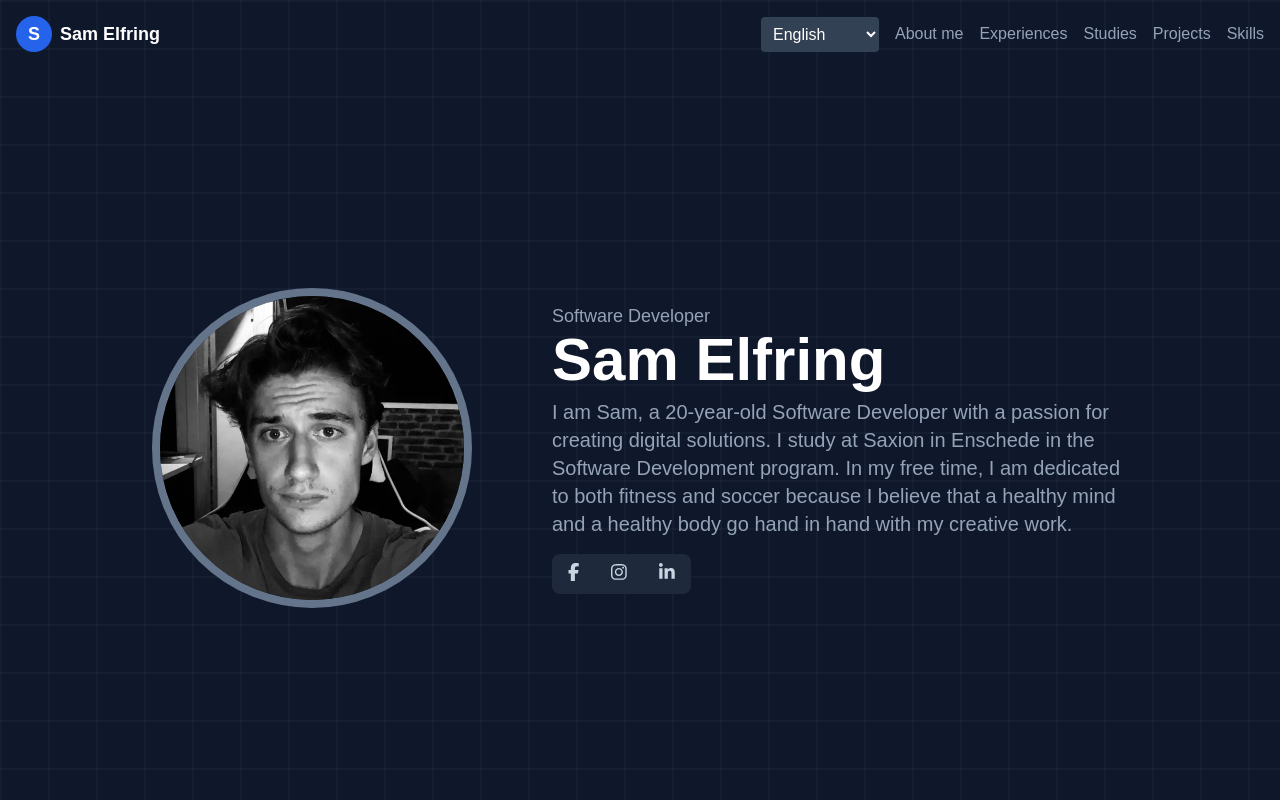
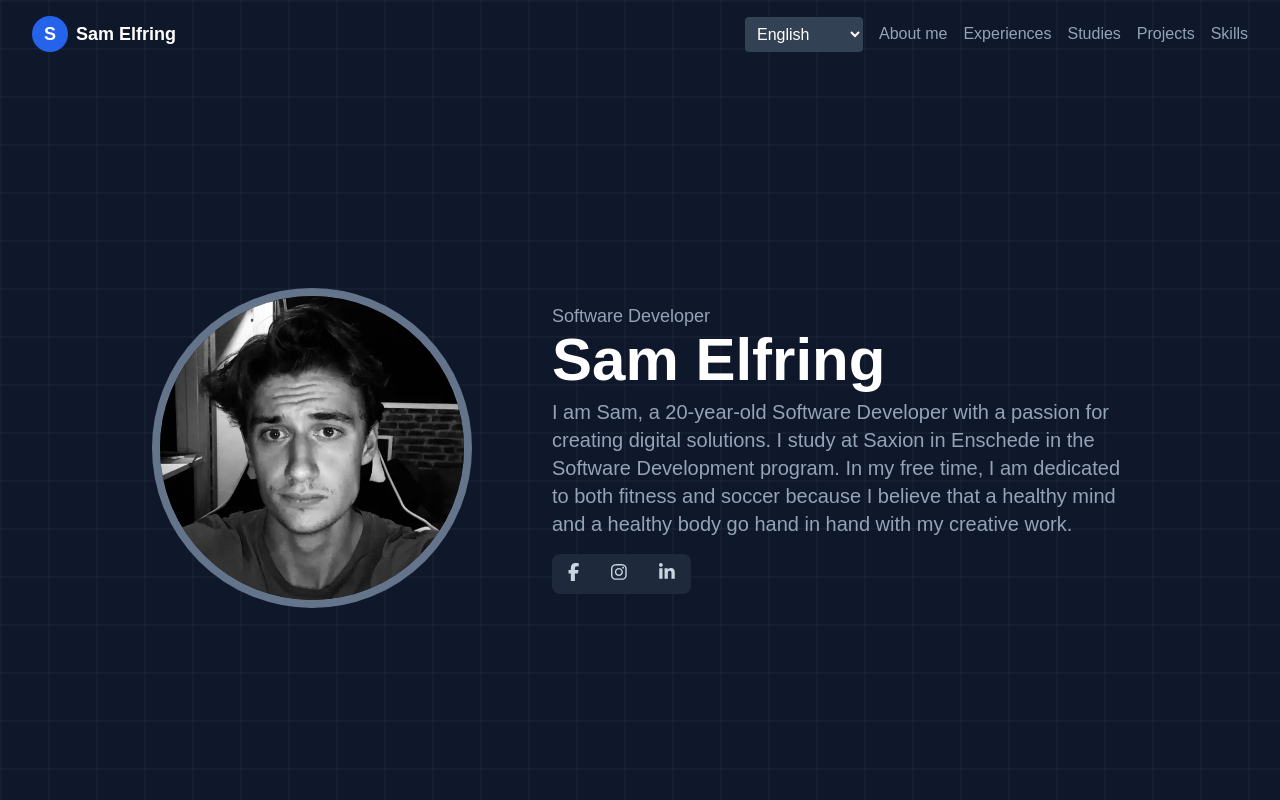
Before and after one commit to SamElfring/samelfring.dev, a Nuxt app: page / in a window 1280 px wide. Shown: the top 800 px of the page. Built offline with nearby package versions, Linux system fonts and the light colour scheme.

Commit message:
Increased side padding on bigger screens

```diff
--- a/components/Header.vue
+++ b/components/Header.vue
@@ -1,6 +1,6 @@
 <template>
     <nav
-        class="md:fixed w-full p-4 flex justify-between items-center z-[999] transition-all duration-500"
+        class="md:fixed w-full p-4 sm:px-8 flex justify-between items-center z-[999] transition-all duration-500"
         ref="header"
     >
         <div class="flex items-center">
--- a/pages/index.vue
+++ b/pages/index.vue
@@ -1,7 +1,7 @@
 <template>
     <Header />
 
-    <div class="p-4">
+    <div class="p-4 px-8">
         <Hero class="mt-8" />
 
         <NavigationButtons class="mt-8" />
```
